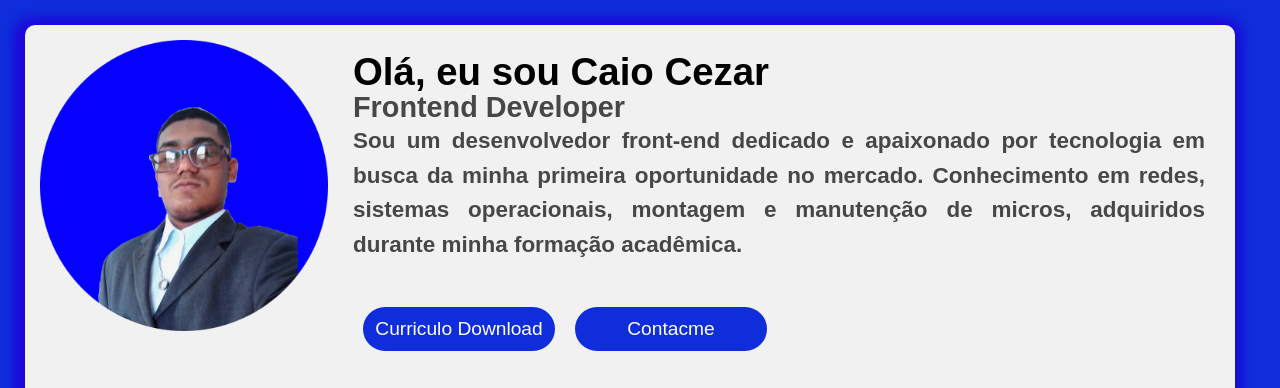
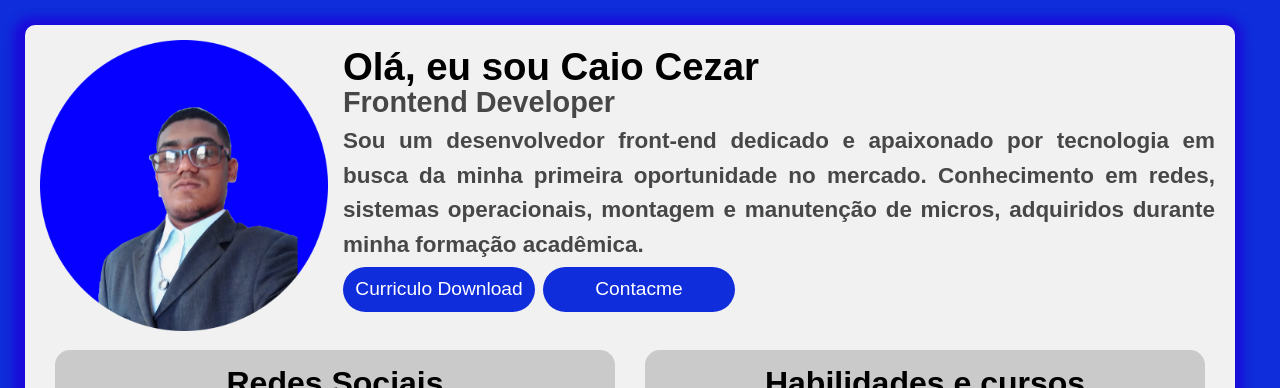
Before and after one commit to Skarzyll/Apresentacao, a plain HTML site: page meuport.html in a window 1280 px wide. Shown: the top 388 px of the page. Drawn offline with Linux system fonts and the light colour scheme.

Commit message:
Update correções css

```diff
--- a/css/meuport.css
+++ b/css/meuport.css
@@ -45,12 +45,10 @@ div.divcab {
 }
 
 div.divcab2 {
-    padding-top: 30px;
-    padding: 10px;
     text-align: justify;
     font-size: 1.2em;
     line-height: 1.8em;
-    margin: 5px;
+    margin: 10px 5px;
 }
 
 img {
@@ -59,13 +57,14 @@ img {
 
 .cabeçalho {
     color: var(--colorsecond);
+    margin-bottom: 5px;
 }
 
 div#botões {
     display: flex;
 }
 
-div#botãodown {
+div.multbotões {
     display: flex;
     width: 10em;
     height: 2.3em;
@@ -74,11 +73,10 @@ div#botãodown {
     text-align: center;
     justify-content: center;
     align-items: center;
-    margin: 10px;
+    margin-right: 8px;
 }
 
 div#botãodown > a {
-    text-align: center;
     text-decoration: none;
     color: white;
     width: 100%;
@@ -93,23 +91,9 @@ div#botãodown:hover {
 
 div#botãodown > a:hover {
     color: black;
-
-}
-
-div#botãocontacme {
-    display: flex;
-    width: 10em;
-    height: 2.3em;
-    border-radius: 25px;
-    background-color: var(--backgroundcolormain);
-    text-align: center;
-    justify-content: center;
-    align-items: center;
-    margin: 10px;
 }
 
 div#botãocontacme > a {
-    text-align: center;
     text-decoration: none;
     color: white;
     width: 100%;
--- a/meuport.html
+++ b/meuport.html
@@ -18,11 +18,17 @@
                 <div class="divcab2">
                     <h1>Olá, eu sou Caio Cezar</h1>
                     <h2 class="cabeçalho">Frontend Developer</h2>
-                    <h3 class="cabeçalho">Sou um desenvolvedor front-end dedicado e apaixonado por tecnologia em busca da minha primeira oportunidade no mercado. Conhecimento em redes, sistemas operacionais, montagem e manutenção de micros, adquiridos durante minha formação acadêmica.</h3><br>
+                    <h3 class="cabeçalho">Sou um desenvolvedor front-end dedicado e apaixonado por tecnologia em busca da minha primeira oportunidade no mercado. Conhecimento em redes, sistemas operacionais, montagem e manutenção de micros, adquiridos durante minha formação acadêmica.</h3>
                     <div id="botões">
-                        <div id="botãodown"><a href="arquives/curriculo1.pdf" download="download the pdf">Curriculo Download</a></div> <div id="botãocontacme"><a href="mailto:caiocezar.domingosdeoliveira@gmail.com">Contacme</a></div>
+                        <div id="botãodown" class="multbotões">
+                            <a href="arquives/curriculo1.pdf" download="download the pdf">Curriculo Download</a>
+                        </div>
+                        <div id="botãocontacme" class="multbotões">
+                            <a href="mailto:caiocezar.domingosdeoliveira@gmail.com">Contacme</a>
+                        </div>
                     </div>
                 </div>
+
         </div>
 
         <div class="divproximo" id="divproximomedia">
```
